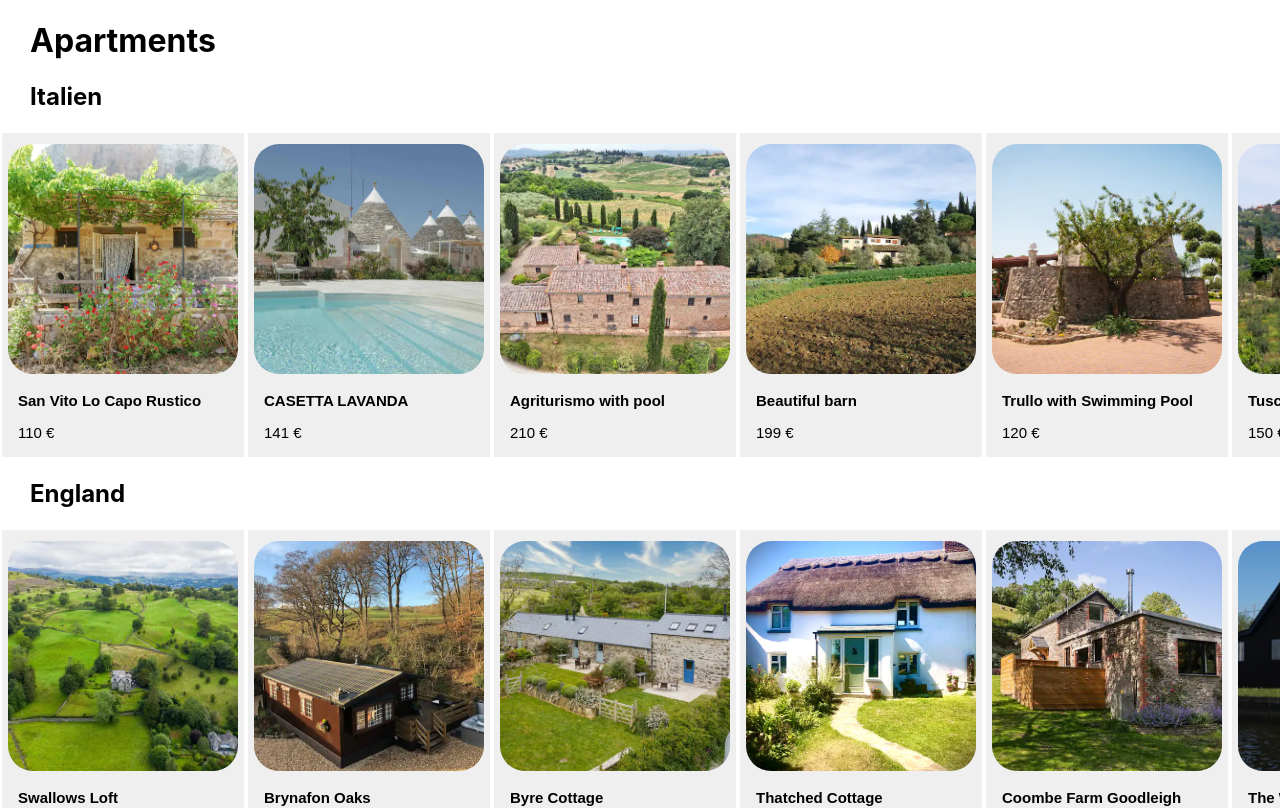
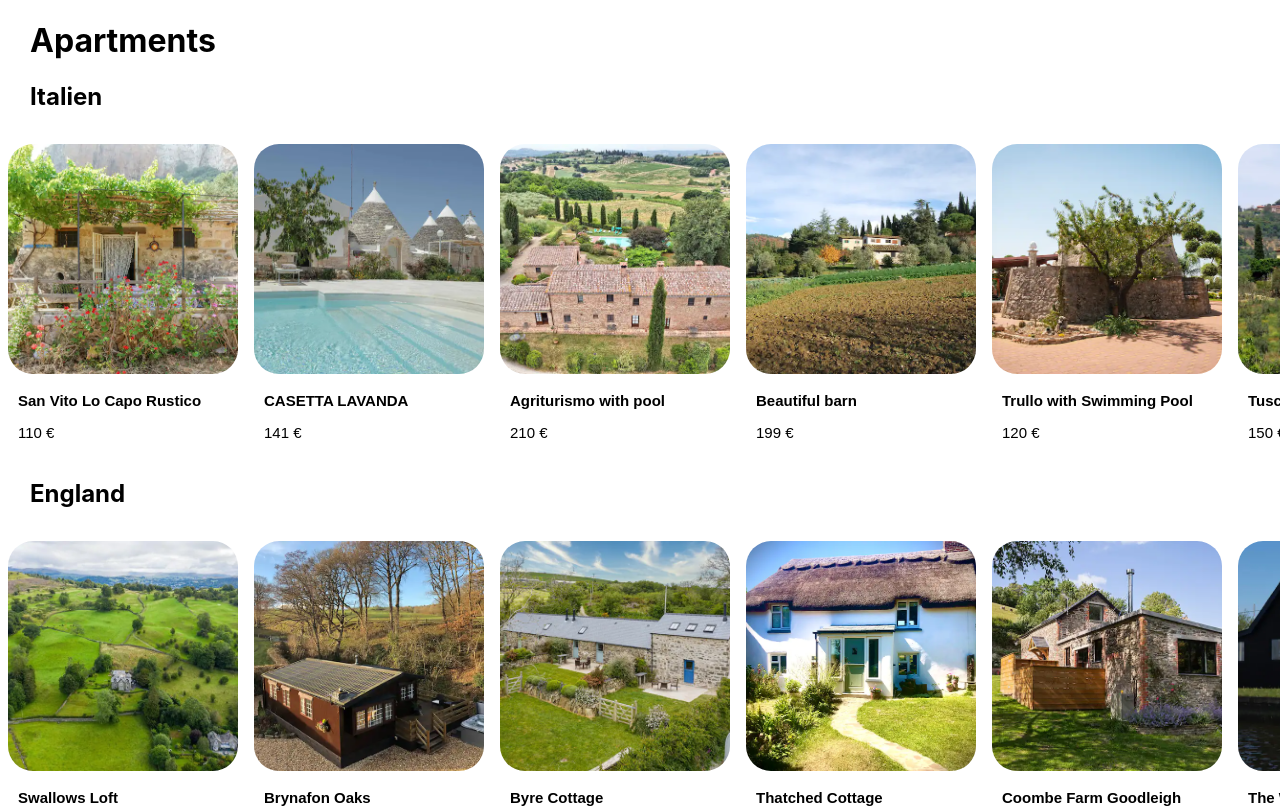
Before and after one commit to JulianDiener/webtech, a React (Create React App) app: page /aboutus in a window 1280 px wide. Shown: the top 808 px of the page. Built offline with nearby package versions, Linux system fonts and the light colour scheme.

Commit message:
CHG: added Styling

```diff
--- a/src/index.css
+++ b/src/index.css
@@ -31,14 +31,11 @@ main {
 /* Style the individual pictures */
 .picture {
   width: calc(33.33% - 20px);
-  background-color: #fff;
   margin-bottom: 20px;
-  box-shadow: 0 4px 6px rgba(0,0,0,0.1);
 }
 
 /* Style the footer */
 footer {
-  background-color: #333;
   color: #fff;
   padding: 1rem;
   text-align: center;
@@ -69,5 +66,6 @@ img{
 button{
   border-color: white;
   border-style: solid;
-
+  background-color: white;
+  color: black;
 }
```
